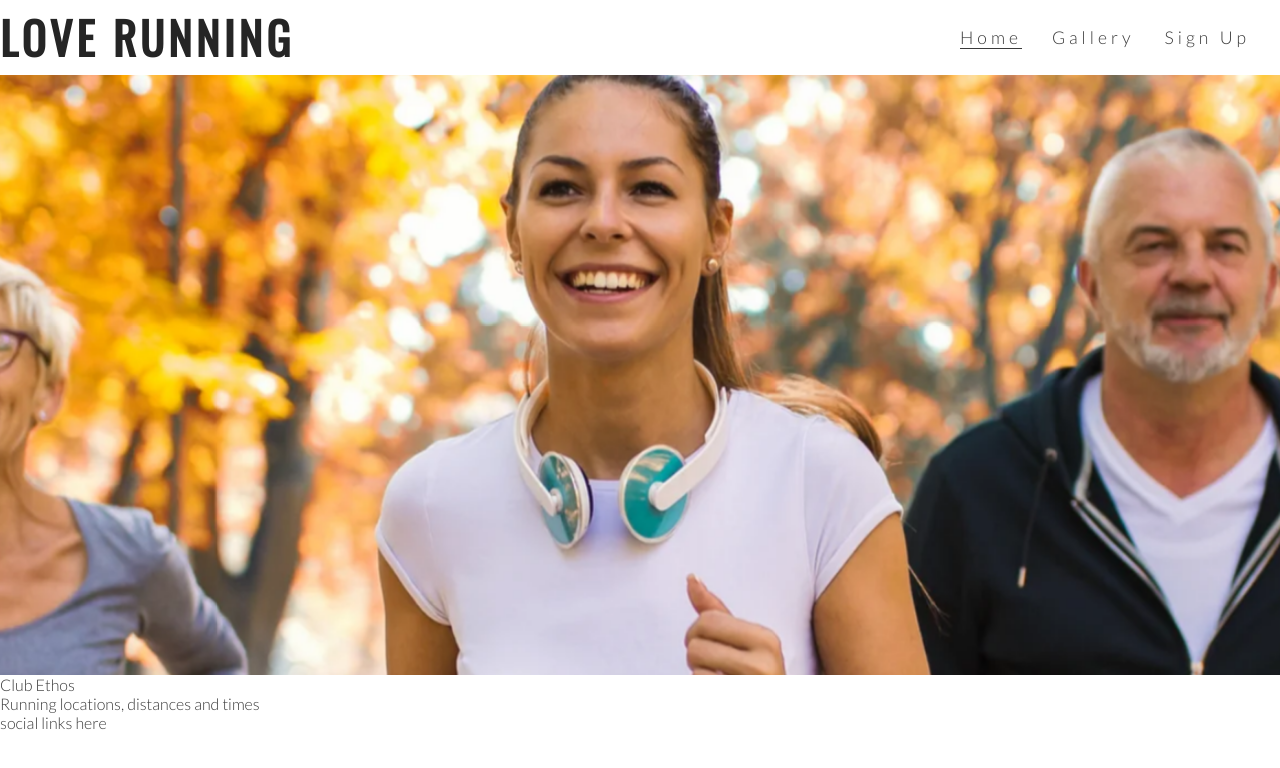
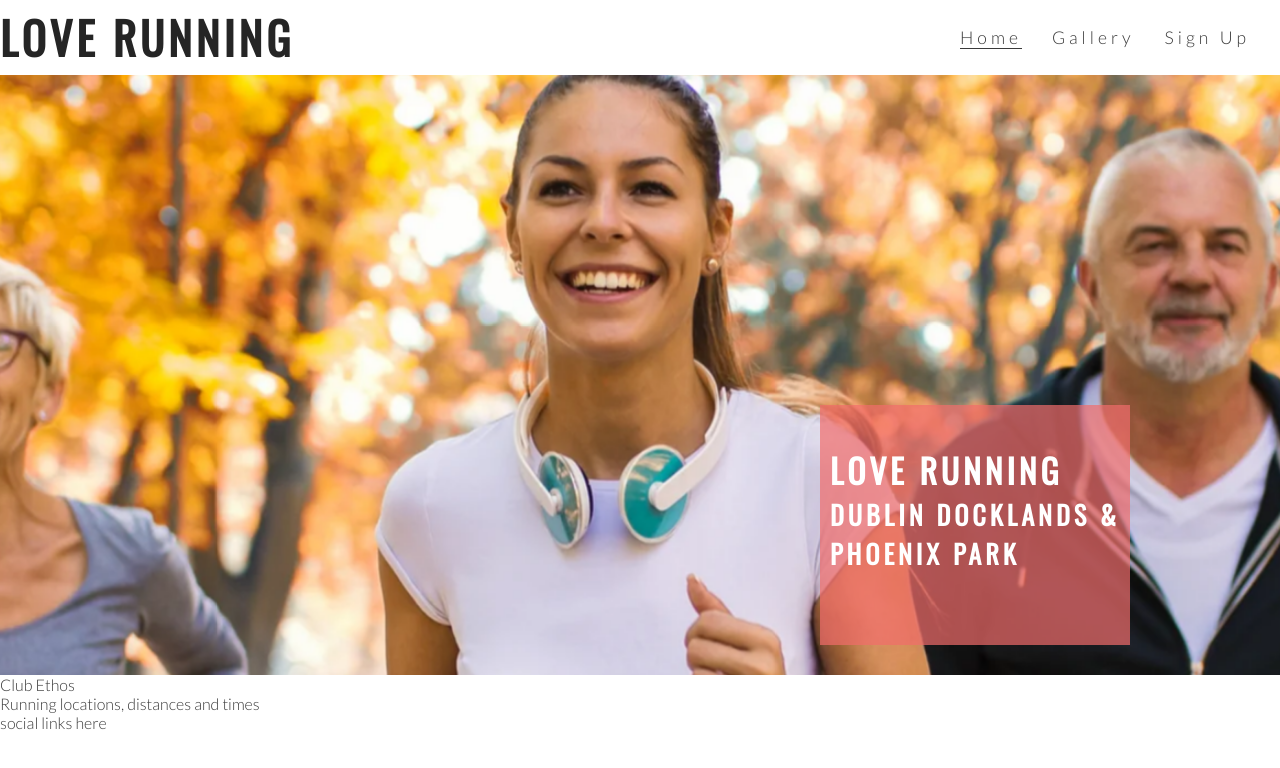
Before and after one commit to zhannamatuzak/love-running, a plain HTML site: page index.html in a window 1280 px wide. Drawn offline with nearby package versions, Linux system fonts and the light colour scheme.

Commit message:
Add cover text and style

```diff
--- a/assets/css/style.css
+++ b/assets/css/style.css
@@ -53,13 +53,19 @@ h1, h2 {
     border-bottom: 1px solid #3a3a3a;
 }
 
-/* hero image */
+/* hero image and cover-text*/
 
 #hero-outer {
     height: 600px;
     width: 100%;
     overflow: hidden;
 
+    position: relative;
+
+}
+
+#cover-text, #cover-text h2 {
+    color: #fff;
 }
 
 #hero-image {
@@ -88,3 +94,22 @@ h1, h2 {
 
     }
 }
+
+#cover-text {
+    font-size: 140%;
+    font-family: Oswald, sans-serif;
+    text-transform: uppercase;
+    letter-spacing: 4px;
+
+    width: 300px;
+    height: 200px;
+    padding-top: 40px;
+    padding-left: 10px;
+
+    background-color: rgba(241, 109, 107, .7);
+
+    bottom: 30px;
+    right: 150px;
+
+    position: absolute;
+}
--- a/index.html
+++ b/index.html
@@ -36,6 +36,10 @@
     </header>
     <section id="hero-outer">
     <div id="hero-image"></div>
+    <div id="cover-text">
+        <h2>Love Running</h2>
+        <h3>Dublin Docklands & Phoenix Park</h3>
+    </div>
 
     </section>
     <section>
```
